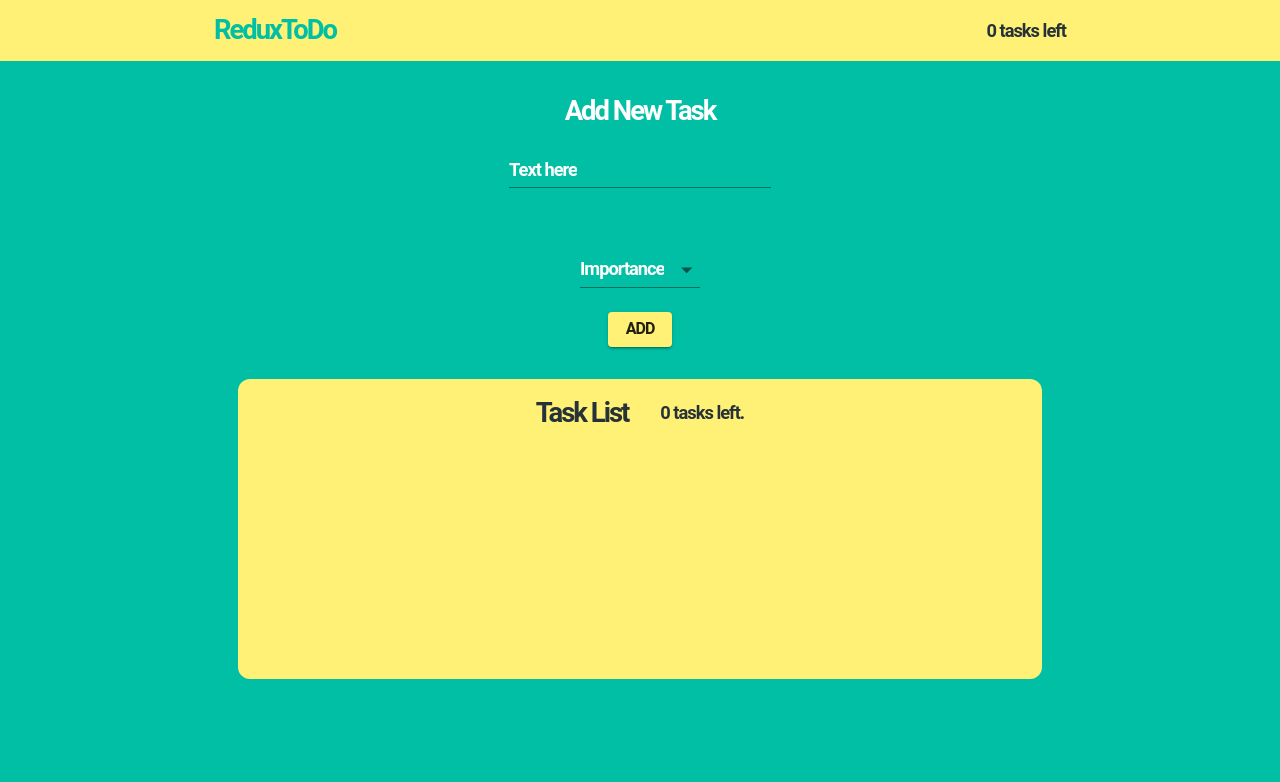
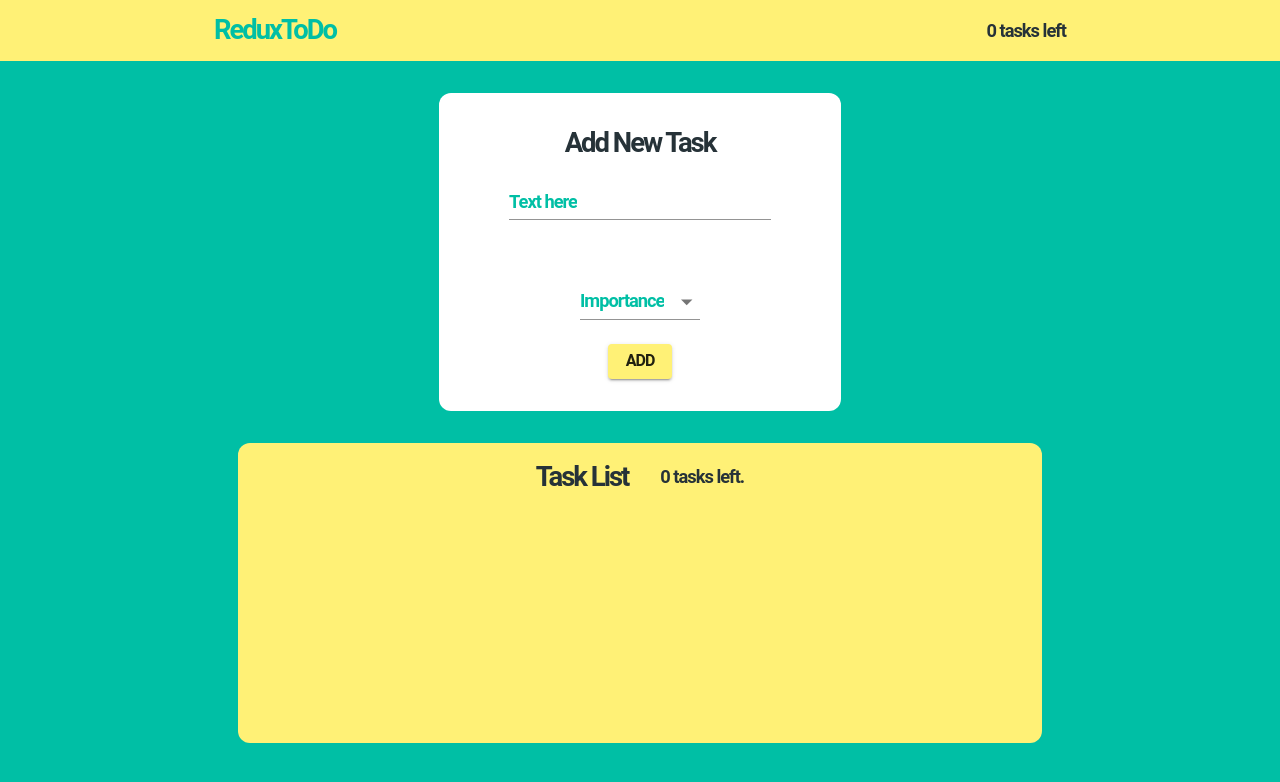
Before and after one commit to keento0809/ReduxTodo, a React (Create React App) app: page / in a window 1280 px wide. Shown: the top 782 px of the page. Built offline with nearby package versions, Linux system fonts and the light colour scheme.

Commit message:
Fixed the label color

```diff
--- a/src/components/List/EditTask/EditTask.js
+++ b/src/components/List/EditTask/EditTask.js
@@ -78,7 +78,11 @@ const EditTask = (props) => {
           onChange={importanceInputChangeHandler}
         />
         <TaskButton type="submit" name="Update" />
-        <TaskButton onClick={props.onClose} name="Close" />
+        <TaskButton
+          onClick={props.onClose}
+          name="Close"
+          color="secondary.main"
+        />
       </form>
     </Modal>
   );
--- a/src/components/List/NewTask/NewTask.js
+++ b/src/components/List/NewTask/NewTask.js
@@ -3,20 +3,47 @@ import TaskForm from "./TaskForm";
 
 import Typography from "@mui/material/Typography";
 import Box from "@mui/material/Box";
+import ContainerUI from "../../UI/ContainerUI";
 
 const NewTask = () => {
   return (
+    // Original code
+    // <Box
+    //   sx={{ bgcolor: "background.white", borderRadius: "12px" }}
+    //   paddingTop={4}
+    //   paddingBottom={4}
+    //   textAlign={"center"}
+    //   className="新しいタスクを入力"
+    // >
+    //   <Typography variant="h5" component="h2" color="text.primary">
+    //     Add New Task
+    //   </Typography>
+    //   <TaskForm />
+    // </Box>
+    <ContainerUI
+    // sx={{ bgcolor: "background.white" }}
+    // bgColor="background.white"
+    >
       <Box
-      sx={{ bgcolor: "background.default" }}
+        sx={{ borderRadius: "12px", background: "background.paper" }}
         paddingTop={4}
         paddingBottom={4}
+        marginLeft="auto"
+        marginRight="auto"
+        marginTop={4}
+        marginBottom={4}
         textAlign={"center"}
+        className="新しいタスクを入力"
+        minWidth={350}
+        maxWidth={402}
+        bgcolor="background.white"
       >
-      <Typography variant="h5" component="h2" color="white">
+        <Typography variant="h5" component="h2" color="text.primary">
           Add New Task
         </Typography>
         <TaskForm />
       </Box>
+    </ContainerUI>
   );
 };
 
--- a/src/components/List/NewTask/TaskForm.js
+++ b/src/components/List/NewTask/TaskForm.js
@@ -1,5 +1,5 @@
 import React from "react";
-import { useState } from "react";
+import { useState, useEffect, useRef } from "react";
 import { useDispatch } from "react-redux";
 import { listActions } from "../../../store/list-slice";
 
@@ -58,6 +58,10 @@ const TaskForm = () => {
     setImportance("");
   };
 
+  useEffect(() => {
+    console.log("This is useEffect.");
+  }, []);
+
   return (
     <form onSubmit={submitHandler}>
       <InputUI
@@ -90,7 +94,7 @@ const TaskForm = () => {
         value={importance}
         onChange={changeImportanceHandler}
       />
-      <ButtonUI name="add" sx={{ cursor: "pointer" }} />
+      <ButtonUI name="add" sx={{ cursor: "pointer" }} color="secondary" />
     </form>
   );
 };
--- a/src/components/List/TaskList/TaskItem.js
+++ b/src/components/List/TaskList/TaskItem.js
@@ -6,20 +6,32 @@ import TaskButton from "../../UI/TaskButtonUI";
 import { styled } from "@mui/system";
 
 const LiComponent = styled("li")({
-  margin: 4,
+  marginTop: "1rem",
+  marginBottom: "1rem",
+  overflowWrap: "wrap",
 });
 
 const TaskItem = (props) => {
   return (
     <PaperUI key={props.id}>
       <LiComponent key={props.index} id={props.id}>
-        <Typography variant="h5" component="p" color="text.primary">
+        <Typography
+          variant="h5"
+          component="p"
+          color="text.primary"
+          paddingBottom={2}
+        >
           {props.taskText}
         </Typography>
         <Typography variant="body2" component="p" color="text.primary">
           {props.dueDate}
         </Typography>
-        <Typography variant="body2" component="p" color="text.primary">
+        <Typography
+          variant="body2"
+          component="p"
+          color="text.primary"
+          paddingBottom={1}
+        >
           {props.importance}
         </Typography>
         <TaskButton onClick={props.onStartEditing} name="Edit"></TaskButton>
--- a/src/components/UI/ButtonUI.js
+++ b/src/components/UI/ButtonUI.js
@@ -4,7 +4,7 @@ import Typography from "@mui/material/Typography";
 
 const ButtonUI = (props) => {
   return (
-    <Button variant="contained" type="submit" color="secondary">
+    <Button variant="contained" type="submit" color={props.color}>
       <Typography variant="body2" component="p">
         {props.name}
       </Typography>
--- a/src/components/UI/DatePicker.js
+++ b/src/components/UI/DatePicker.js
@@ -37,7 +37,7 @@ const DatePickerUI = (props) => {
           // default value
           value={value}
           onChange={handleChange}
-          renderInput={(params) => <TextField color="secondary" {...params} />}
+          renderInput={(params) => <TextField color="primary" {...params} />}
         />
       </LocalizationProvider>
     </Box>
--- a/src/components/UI/InputUI.js
+++ b/src/components/UI/InputUI.js
@@ -17,11 +17,11 @@ const InputUI = (props) => {
         id="standard-basic"
         label={props.label}
         variant="standard"
-        color="secondary"
+        color="primary"
         type={props.type}
         value={props.value}
         onChange={props.onChange}
-        sx={{ borderBottomColor: "white" }}
+        sx={{ color: "primary" }}
       />
     </Box>
   );
--- a/src/components/UI/PaperUI.js
+++ b/src/components/UI/PaperUI.js
@@ -14,7 +14,7 @@ const PaperUI = (props) => {
       //     height: 180,
       //   },
       // }}
-      sx={{ display: "inline-block", minWidth: 140, m: 1 }}
+      sx={{ display: "inline-block", minWidth: 280, m: 1 }}
       className="ペーパーネームのBOXや"
     >
       <Paper
--- a/src/components/UI/SelectUI.js
+++ b/src/components/UI/SelectUI.js
@@ -10,9 +10,9 @@ const SelectUI = (props) => {
     <Box marginBottom={2}>
       <FormControl
         variant="standard"
-        sx={{ m: 1, minWidth: 120, color: "secondary" }}
+        sx={{ m: 1, minWidth: 120, color: "primary" }}
       >
-        <InputLabel id="demo-simple-select-standard-label" color="secondary">
+        <InputLabel id="demo-simple-select-standard-label" color="primary">
           Importance
         </InputLabel>
         <Select
--- a/src/components/UI/TaskButtonUI.js
+++ b/src/components/UI/TaskButtonUI.js
@@ -4,6 +4,7 @@ import Button from "@mui/material/Button";
 import { Typography } from "@mui/material";
 
 const TaskButton = (props) => {
+  console.log(props.color);
   return (
     <Button
       type={props.type}
--- a/src/theme/theme.js
+++ b/src/theme/theme.js
@@ -14,10 +14,11 @@ export const theme = createTheme({
     background: {
       paper: "#FFF176",
       default: "#00BFA5",
+      white: "#FFF",
     },
     text: {
       primary: "#263238",
-      secondary: "white",
+      secondary: "#00BFA5",
     },
   },
   typography: {
@@ -51,4 +52,11 @@ export const theme = createTheme({
       letterSpacing: "-1px",
     },
   },
+  overrides: {
+    TextField: {
+      label: {
+        color: "#263238",
+      },
+    },
+  },
 });
```
Lines whose indentation alone changed are shown as unchanged.
